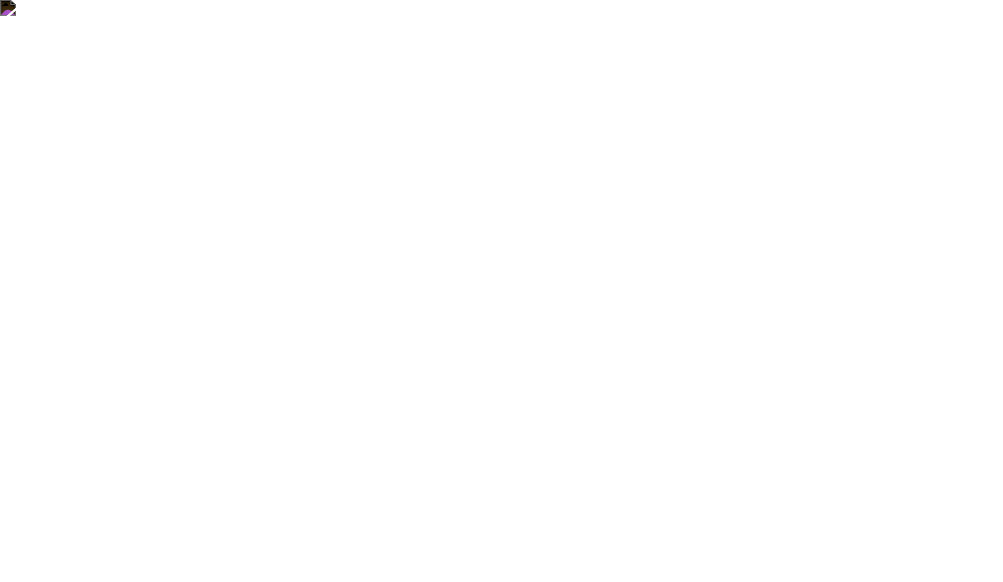
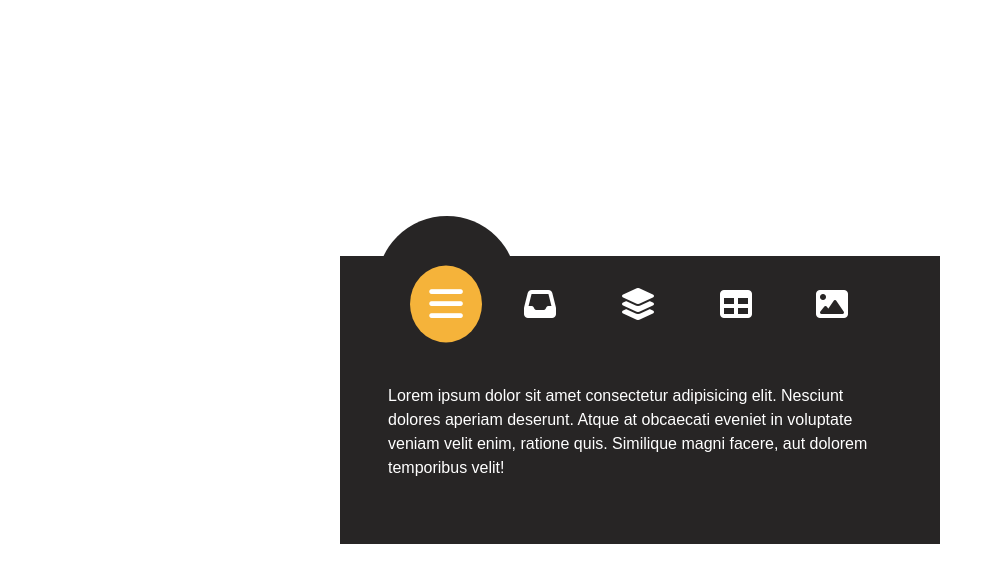
Before and after one commit to elisadiazart/tab-bar-practica, a website built with Vite: page src/index.html in a window 1280 px wide. Shown: the whole page, without its empty margins (0-1003 px from the left). Built offline with nearby package versions, Linux system fonts and the light colour scheme; some packages are replaced by stand-ins of ours; files whose address does not match are found by name.

Commit message:
23.02.23

```diff
--- a/src/index.html
+++ b/src/index.html
@@ -4,12 +4,29 @@
     <meta charset="UTF-8" />
     <!-- PON UN FAVICON!!! -->
     <link rel="icon" type="image/svg+xml" href="" />
+    <script src="https://kit.fontawesome.com/1b394824e9.js" crossorigin="anonymous"></script>
     <meta name="viewport" content="width=device-width, initial-scale=1.0" />
     <!-- CAMBIA EL TITLE!!! -->
     <title>Vite Template</title>
   </head>
   <body>
-    <img src="assets/images/anubis.jpg" width="500px" alt="anubis" />
-    <script type="module" src="./index.js"></script>
+    <nav class="nav">
+      <ul id="icons" class="nav__ul">
+        <li  class="nav__li nav__li--active" data-color="rgb(245, 179, 58)" ><i class="fa-solid fa-bars"></i></li>
+        <li class="nav__li" data-color="pink"><i class="fa-solid fa-inbox"></i></li>
+        <li class="nav__li" data-color="rgb(92, 56, 253)"><i class="fa-solid fa-layer-group"></i></li>
+        <li class="nav__li" data-color="rgb(226, 218, 55)" ><i class="fa-solid fa-table"></i></li>
+        <li class="nav__li" data-color="rgb(107, 232, 201)"><i class="fa-solid fa-image"></i></li>
+        <div id="selected" class="nav__selected-icon"></div>
+      </ul>
+      <div class="nav__text-container">
+        <p class="nav__text">Lorem ipsum dolor sit amet consectetur adipisicing elit. Nesciunt dolores aperiam deserunt. Atque at obcaecati eveniet in voluptate veniam velit enim, ratione quis. Similique magni facere, aut dolorem temporibus velit!</p>
+        <p class="nav__text">Lorem ipsum dolor sit amet consectetur adipisicing elit. Nesciunt dolores aperiam deserunt. Atque at obcaecati eveniet in voluptate veniam velit enim, ratione quis. Similique magni facere, aut dolorem temporibus velit!</p>
+        <p class="nav__text">Lorem ipsum dolor sit amet consectetur adipisicing elit. Nesciunt dolores aperiam deserunt. Atque at obcaecati eveniet in voluptate veniam velit enim, ratione quis. Similique magni facere, aut dolorem temporibus velit!</p>
+        <p class="nav__text">Lorem ipsum dolor sit amet consectetur adipisicing elit. Nesciunt dolores aperiam deserunt. Atque at obcaecati eveniet in voluptate veniam velit enim, ratione quis. Similique magni facere, aut dolorem temporibus velit!</p>
+        <p class="nav__text">Lorem ipsum dolor sit amet consectetur adipisicing elit. Nesciunt dolores aperiam deserunt. Atque at obcaecati eveniet in voluptate veniam velit enim, ratione quis. Similique magni facere, aut dolorem temporibus velit!</p>
+      </div>
+    </nav>
+    <script type="module" src="./js/index.js"></script>
   </body>
 </html>
--- a/src/js/index.js
+++ b/src/js/index.js
@@ -1,10 +1,23 @@
 // El styles lo importamos aquí, ya se carga después al compilar todo
 import '../scss/styles.scss';
-import { sayHello } from './demo.js';
 
-import catImage from '../assets/images/cat.jpg';
-
+// import catImage from '../assets/images/cat.jpg';
 // const img = document.createElement('img')
 // img.src = catImage
 
-sayHello();
+const iconsBar = document.getElementById('icons');
+const rootStyes = document.documentElement.style;
+
+iconsBar.addEventListener('click', e => {
+  if (e.target.id === 'icons') return;
+  [...iconsBar.children].forEach(icon => {
+    icon.classList.remove('nav__li--active');
+  });
+  e.target.classList.add('nav__li--active');
+  rootStyes.setProperty('--icon-color', `${e.target.dataset.color}`);
+  rootStyes.setProperty('--selected-icon', `${e.target.offsetLeft}px`);
+  rootStyes.setProperty(
+    '--text-position',
+    `-${[...iconsBar.children].indexOf(e.target)}00%`
+  );
+});
--- a/src/scss/blocks/body.scss
+++ b/src/scss/blocks/body.scss
@@ -1,7 +1,8 @@
 html {
 }
 body {
-  background-image: url('/assets/images/anubis.jpg');
-  background-size: contain;
-  filter: invert(1);
+    height: 100vh;
+    display: flex;
+    justify-content: center;
+    align-items: center;
 }
--- a/src/scss/blocks/main.scss
+++ /dev/null
@@ -1 +0,0 @@
-/* ESTILOS DEL MAIN */
--- /dev/null
+++ b/src/scss/blocks/nav.scss
@@ -0,0 +1,67 @@
+.nav{
+    padding: 1rem;
+    width: 600px;
+    background-color: rgb(39, 37, 37);
+    margin: auto;
+    &__ul{
+        display: flex;
+        list-style: none;
+        gap: 2rem;
+        justify-content: center;
+        position: relative;
+    }
+
+    &__selected-icon{
+        position: absolute;
+        background-color: rgb(39, 37, 37);
+        top: -3.5rem;
+        transform: translateX(calc(var(--selected-icon) - 28%)) ;
+        width: 140px;
+        height: 140px;
+        left: 0;
+        border-radius: 50%;
+        z-index: -1;
+        pointer-events: none;
+        transition: transform .4s;
+    }
+
+    &__text-container{
+        overflow: hidden;
+        color: rgb(255, 255, 255);
+        font-family: sans-serif;
+        line-height: 1.5rem;
+        display: flex;
+
+    }
+
+    &__text{
+        padding: 2rem;
+        flex-shrink: 0;
+        width: 100%;
+        transform: translateX(var(--text-position));
+        transition: transform .8s;
+    }
+
+    &__li{
+        padding: 1rem;
+        height: 64px;
+        justify-content: center;
+        text-align: center;
+    }
+
+    &__li--active{
+        background-color: var(--icon-color);
+        border-radius: 50%;
+        transform: scale(120%);
+        transition: transform .8s;
+    }
+
+}
+
+.fa-solid{
+    font-size: 2rem;
+    color: white;
+    text-align: center;
+    margin: auto;
+    pointer-events: none;
+}
--- a/src/scss/config/variables.scss
+++ b/src/scss/config/variables.scss
@@ -1,5 +1,7 @@
 :root {
-  /* Variables CSS */
+  --icon-color: rgb(245, 179, 58);
+  --selected-icon: 60px;
+  --text-position: 0%
 }
 
 /* Variables SASS */
--- a/src/scss/styles.scss
+++ b/src/scss/styles.scss
@@ -2,3 +2,4 @@
 @use 'base/initial-reset.scss';
 @use 'config/variables.scss';
 @use 'blocks/body.scss';
+@use 'blocks/nav.scss'
```
